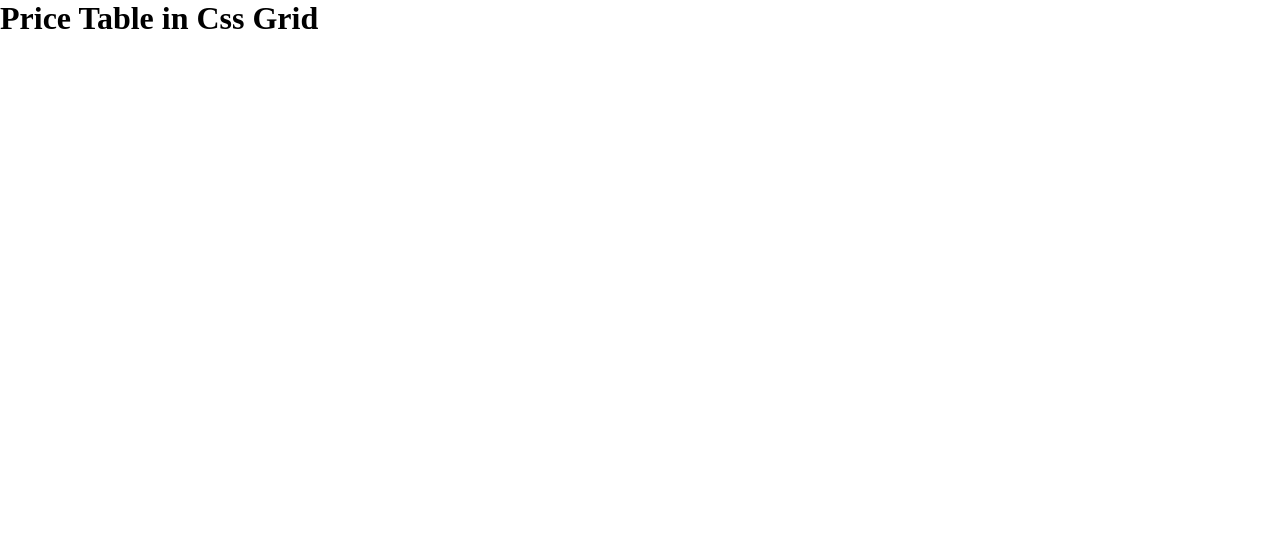
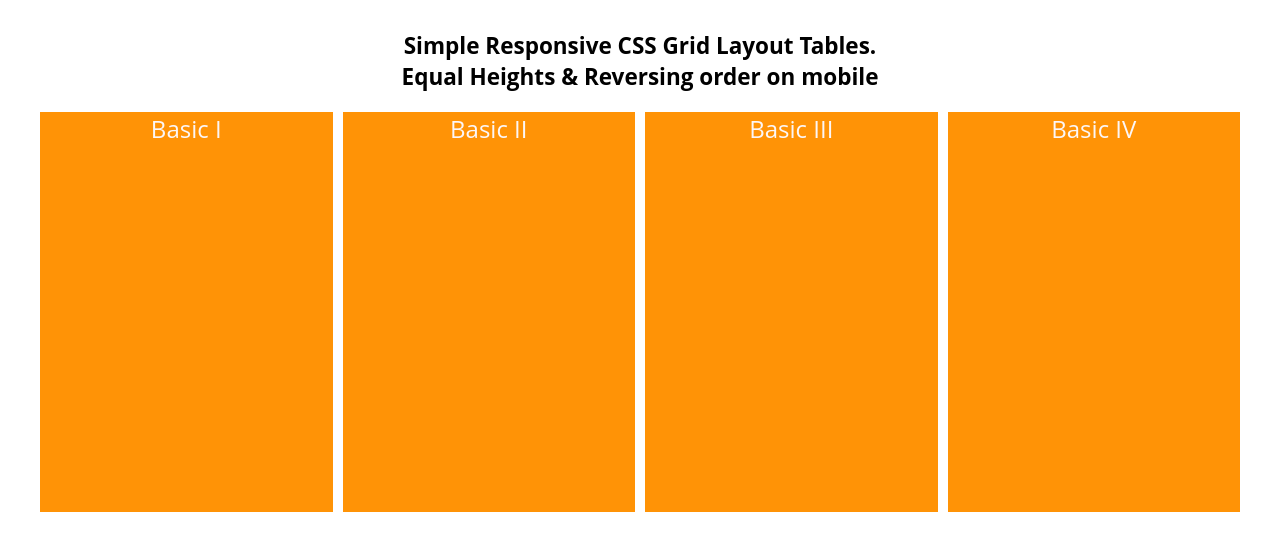
Before and after one commit to Bipingrg-code/CSS-GRID, a plain HTML site: page price-table/index.html in a window 1280 px wide. Drawn offline with Linux system fonts and the light colour scheme.

Commit message:
layout design of price table

```diff
--- a/price-table/css/style.css
+++ b/price-table/css/style.css
@@ -1,11 +1,27 @@
-
-*{
-    padding: 0;
-    margin: 0;
-    box-sizing: border-box;
+* {
+  padding: 0;
+  margin: 0;
+  box-sizing: border-box;
 }
-body{
-    font-size: 16px;
-    font-family: 'Open sans' sans-serif;
-    height: 100vh;
+body {
+  font-family: "Open Sans", Arial, Helvetica, sans-serif;
+  text-align: center;
+  font-size: 15px;
 }
+.container {
+  width: 95%;
+  max-width: 1200px;
+  margin: 30px auto;
+}
+.grid-plan {
+  display: grid;
+  grid-template-columns: 1fr 1fr 1fr 1fr;
+  height: 400px;
+  grid-column-gap: 10px;
+}
+.plan {
+  background-color: rgb(255, 147, 6);
+  color: rgb(252, 246, 246);
+  font-size: x-large;
+  font-weight: 500;
+}
--- a/price-table/index.html
+++ b/price-table/index.html
@@ -1,18 +1,30 @@
 <!DOCTYPE html>
 <html lang="en">
   <head>
-    <meta charset="UTF-8">
-    <meta http-equiv="X-UA-Compatible" content="IE=edge">
-    <meta name="viewport" content="width=device-width, initial-scale=1.0">
+    <meta charset="UTF-8" />
+    <meta http-equiv="X-UA-Compatible" content="IE=edge" />
+    <meta name="viewport" content="width=device-width, initial-scale=1.0" />
     <title>Price table in grid</title>
-    <link rel="stylesheet" href="./css/style.css">
-    <link rel="stylesheet" href="https://cdnjs.cloudflare.com/ajax/libs/font-awesome/6.1.0/css/all.min.css">
+    <link rel="stylesheet" href="./css/style.css" />
+    <link
+      rel="stylesheet"
+      href="https://cdnjs.cloudflare.com/ajax/libs/font-awesome/6.1.0/css/all.min.css"
+    />
   </head>
+
   <body>
-    <main>
     <div class="container">
-            <h1>Price Table in Css Grid</h1>
+      <h2>
+        Simple Responsive CSS Grid Layout Tables. <br />Equal Heights &
+        Reversing order on mobile
+      </h2>
+      <br />
+      <div class="grid-plan">
+        <div class="plan">Basic I</div>
+        <div class="plan">Basic II</div>
+        <div class="plan">Basic III</div>
+        <div class="plan">Basic IV</div>
       </div>
-    </main>
+    </div>
   </body>
 </html>
```
Lines whose indentation alone changed are shown as unchanged.
